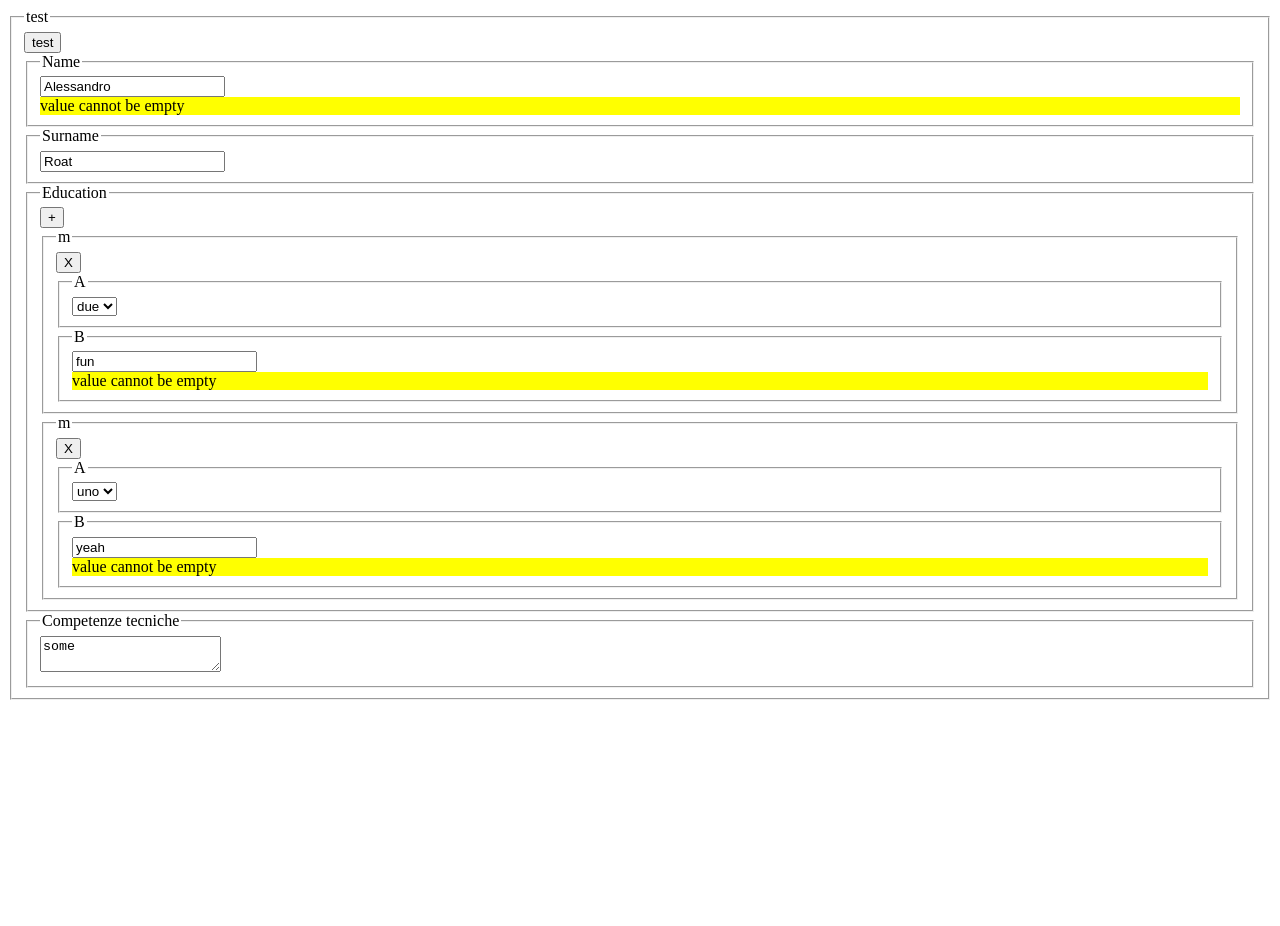
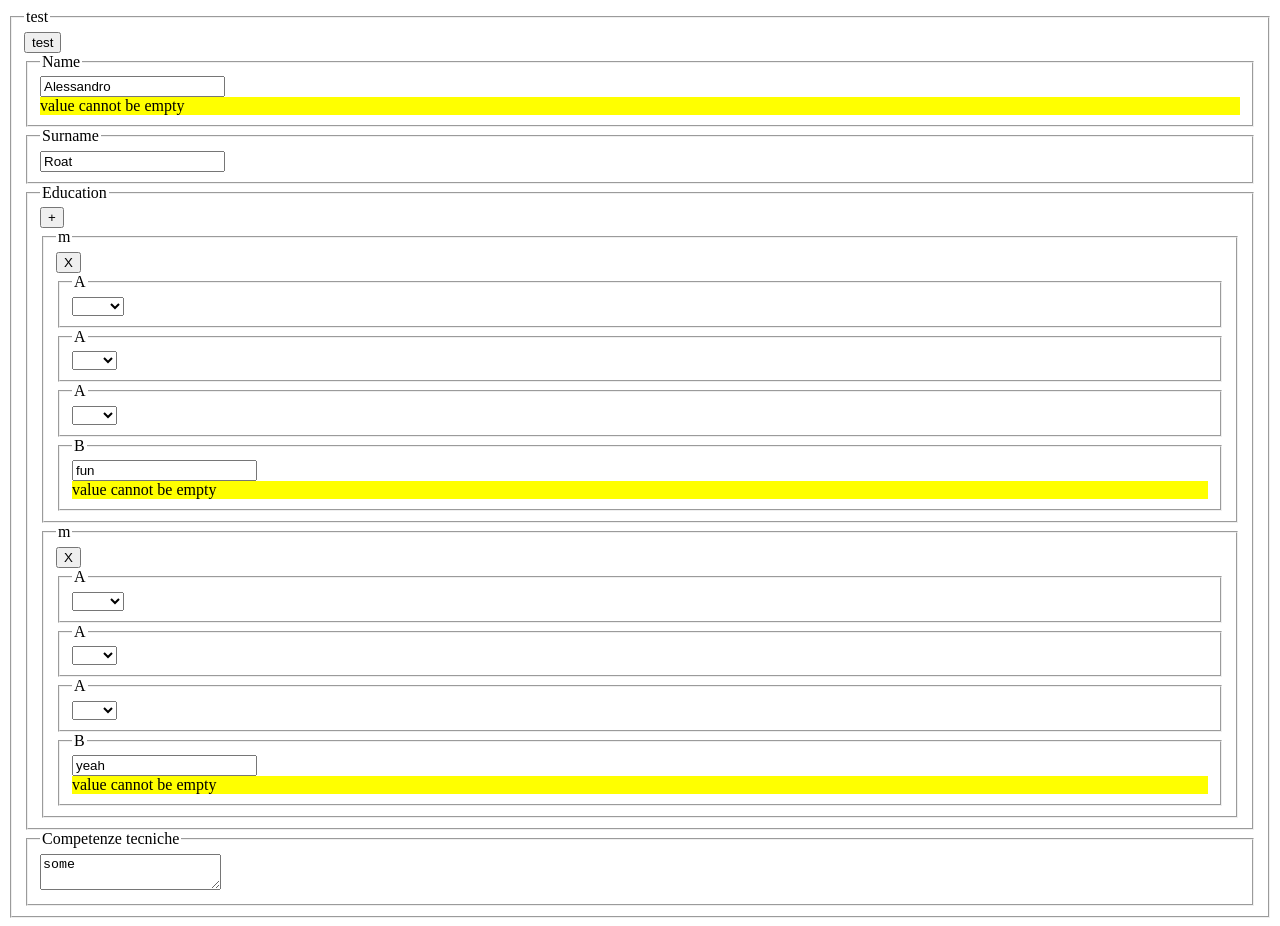
Before and after one commit to alexroat/sfb.js, a plain HTML site: page index.html in a window 1280 px wide. Before the commit the page ends 800 px from the top, so only its background shows below. Drawn offline with nearby package versions, Linux system fonts and the light colour scheme.

Commit message:
Update index.html

```diff
--- a/index.html
+++ b/index.html
@@ -48,7 +48,7 @@ function cvlCascade()
     }
 }
 
-function jobj(def)
+function jobj(def,parent)
 {
     var d=$("<fieldset/>");
     $("<legend/>").text(def.label).appendTo(d);
@@ -71,7 +71,7 @@ function jobj(def)
     };
     dd.root=function(){if (dd.parent) return dd.parent.root(); return dd;};
     dd.def=def;
-
+    dd.parent=parent;
     dd.init=function(){};
     dd.get=function(){return dd.inp.val();};
     dd.set=function(x){dd.inp.val(x);};
@@ -105,9 +105,8 @@ function jobj(def)
         for (var i in def.fields)
         {
             var cdef=def.fields[i];
-            var child=jobj(cdef).appendTo(d);
+            var child=jobj(cdef,dd).appendTo(d);
             dd.map[cdef.key]=child[0];
-            child[0].parent=dd;
         }
         dd.get=function(){
             var v={};
@@ -129,8 +128,7 @@ function jobj(def)
     {
         var btnadd=$("<button/>").text("+").css({display:"block"}).appendTo(d);
         var addChild=function(){
-            var child=jobj(def.def).appendTo(d);
-            child[0].parent=dd;
+            var child=jobj(def.def,dd).appendTo(d);
             var btndel=$("<button/>").text("X").prependTo(child);
             btndel.click(function(){
                 child.remove();
@@ -171,8 +169,8 @@ function jobj(def)
 
 
     //esegue la prima validazione
-    dd.init();
-    dd.validate();
+    dd.init.apply(dd);
+    dd.validate.apply(dd);
 
     return d;
 }
@@ -196,7 +194,9 @@ $(function(){
                 def:{
                         label:"m",
                         type:"obj",
-                        fields:[{label:"A",key:"a",type:"select",values:function(){return {1:"uno",2:"due"};}},
+                        fields:[{label:"A",key:"a1",type:"select",values:function(){ggg=this;console.log(this.parent.map);return {1:"unoq",2:"dueq"};}},
+                                {label:"A",key:"a2",type:"select",values:function(){return {1:"uno",2:"due"};}},
+                                {label:"A",key:"a3",type:"select",values:function(){return {1:"uno",2:"due"};}},
                                 {label:"B",key:"b",validator:vlNotEmpty}]
                     }
             },
```
